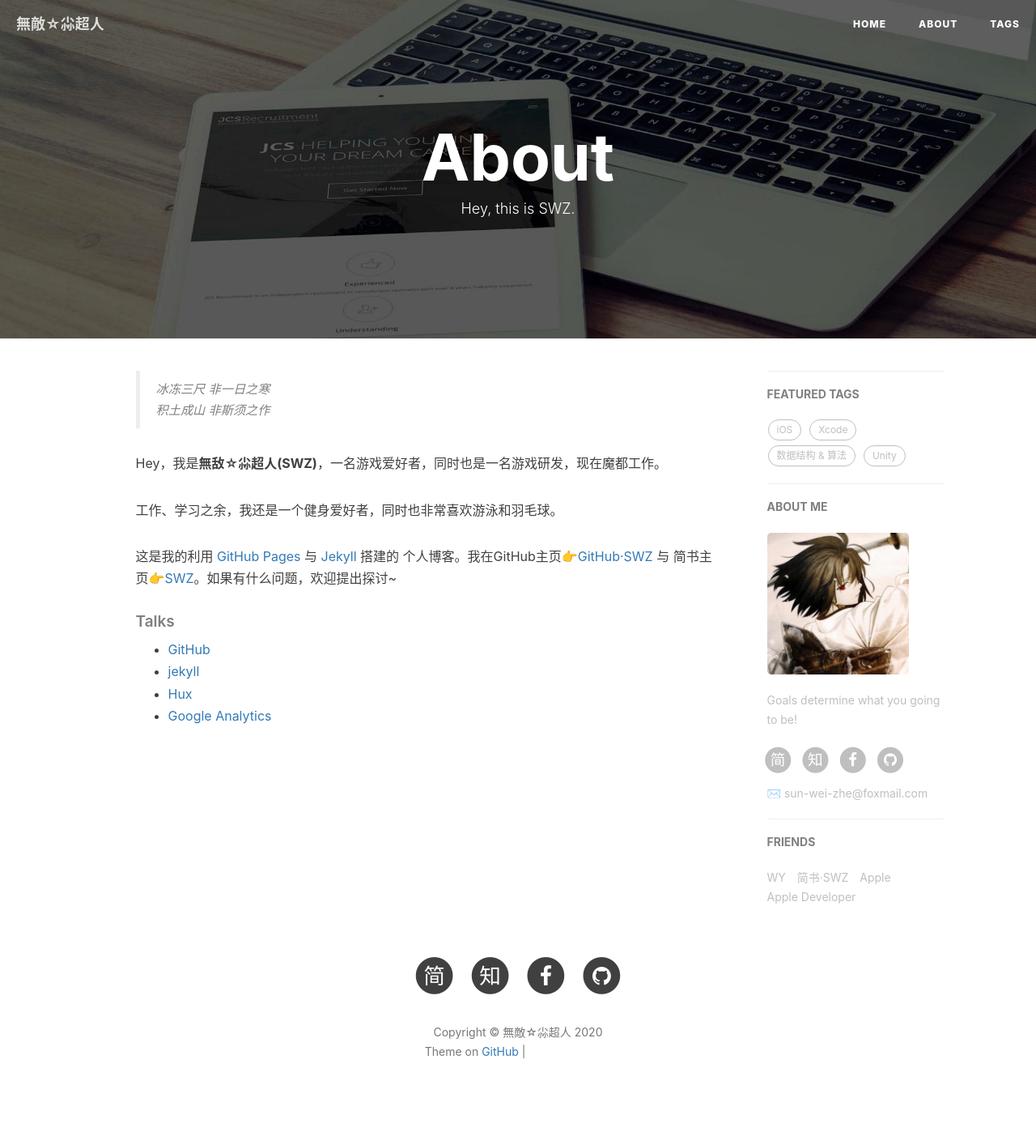
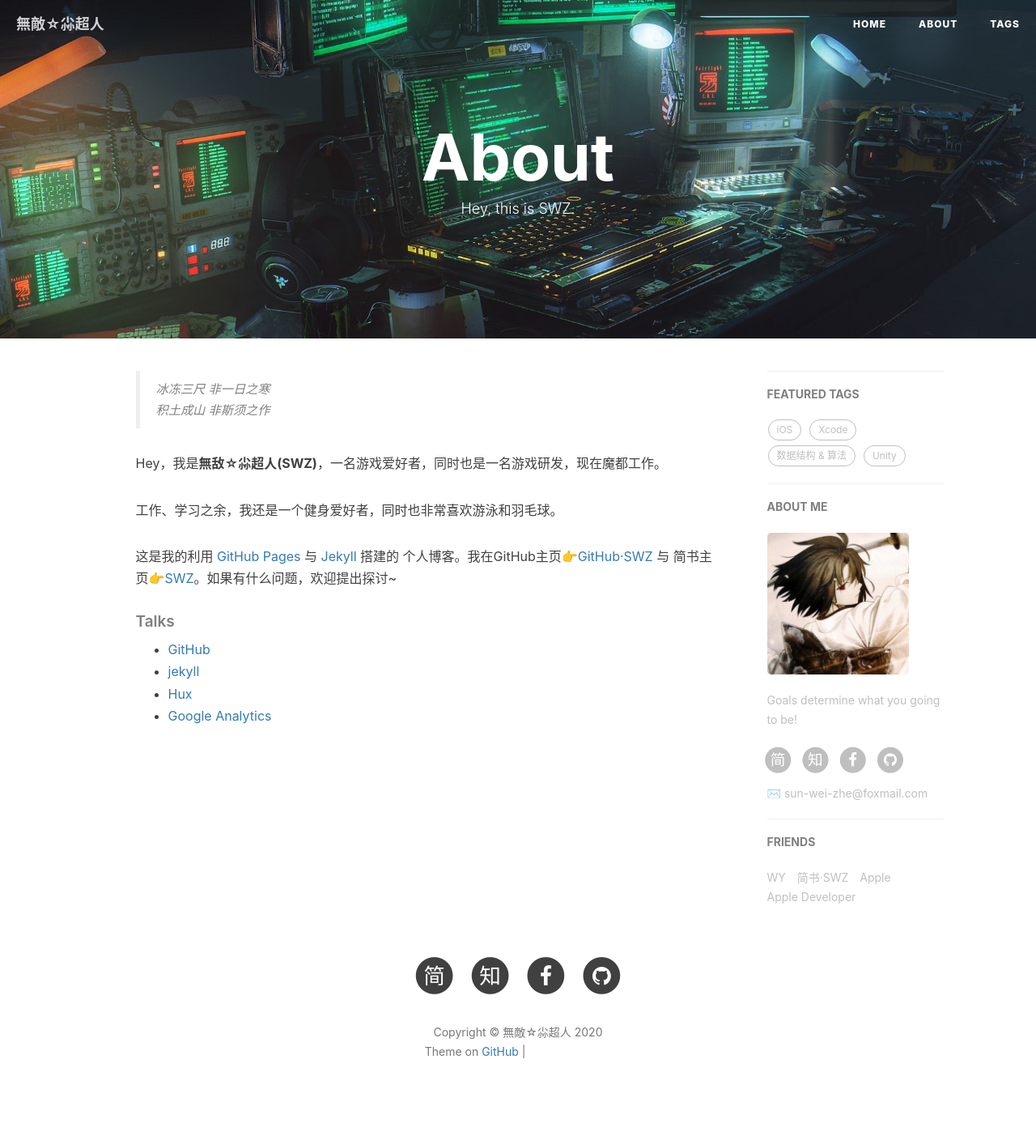
Before and after one commit to sun-wei-zhe/sun-wei-zhe.github.io, a Jekyll site: the page built from about.html, in a window 1280 px wide. Shown: the whole page at 81% size. Built offline with Jekyll 4.4.1, drawn with Linux system fonts in a browser that asks for light colours; nearby versions of some CDN libraries; comment, search, counter and statistics services are not loaded; grey boxes are pictures that could not be loaded.

Commit message:
swz::图片替换

```diff
--- a/about.html
+++ b/about.html
@@ -2,7 +2,7 @@
 layout: page
 title: "About"
 description: "Hey, this is SWZ."
-header-img: "img/post-bg-rwd.jpg"
+header-img: "img/post-bg-about.jpg"
 ---
 
 <!-- Language Selector -->
```
Also changed, not shown: img/post-bg-about.jpg (added), img/post-bg-rwd.jpg (deleted), 1 other file.
